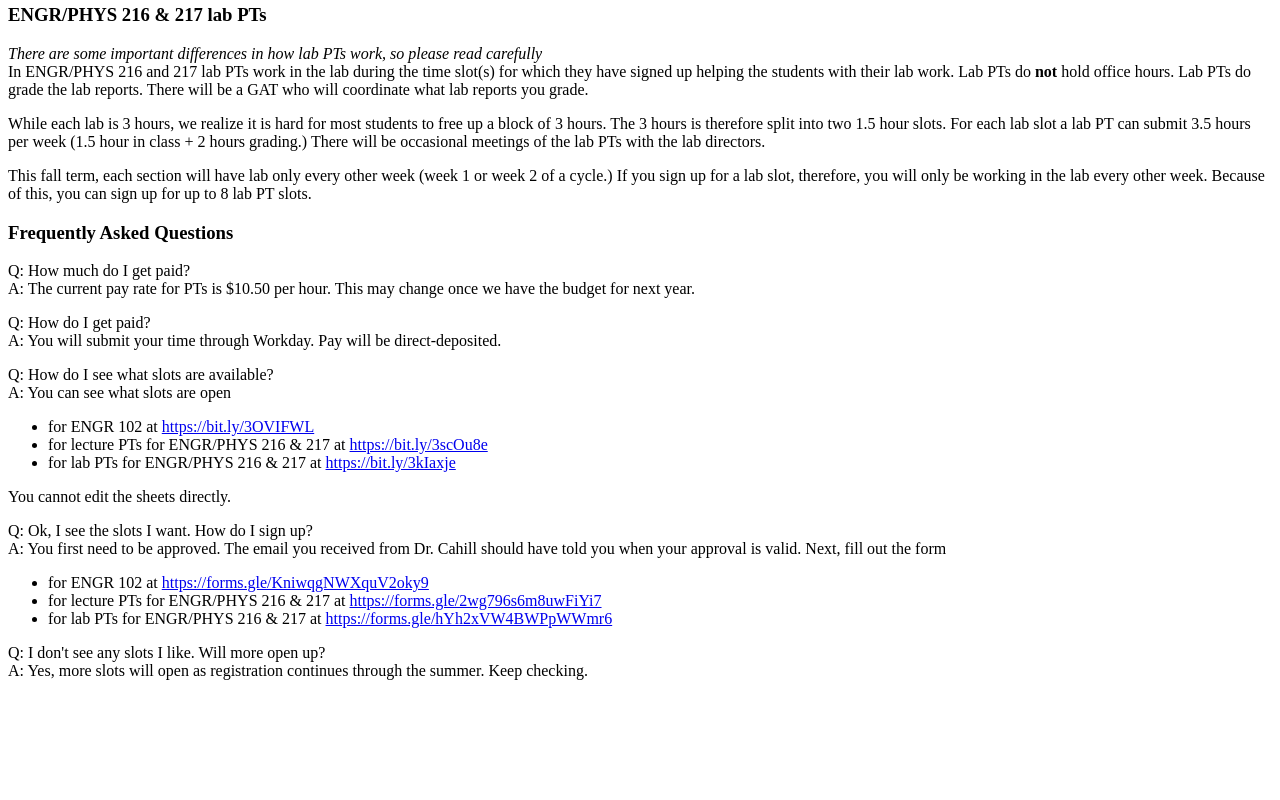
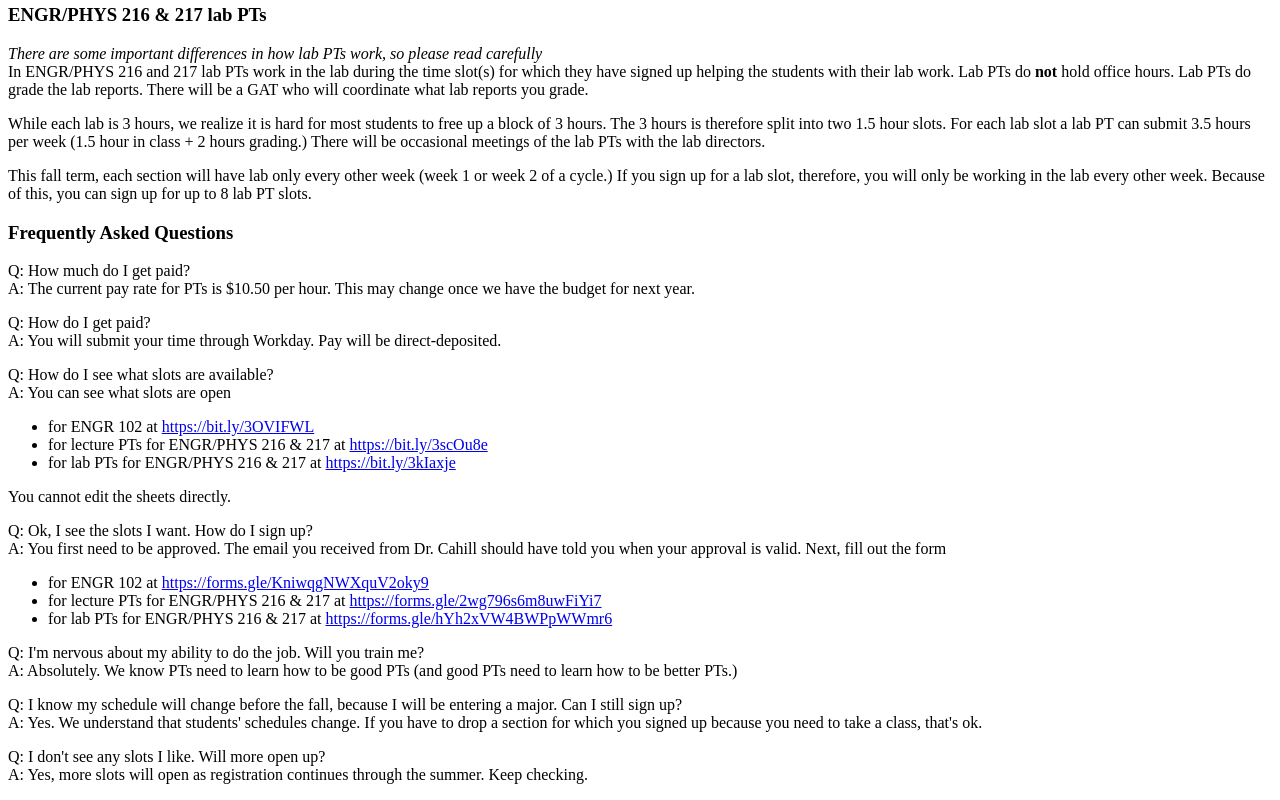
Before and after one commit to atcahill/atcahill.github.io, a plain HTML site: page PTinfoFall2022.html in a window 1280 px wide. Shown: the part 570-1370 px from the top of the page. Before the commit the page ends 1266 px from the top, so only its background shows below. Drawn offline with Linux system fonts and the light colour scheme.

Commit message:
Update PTinfoFall2022

```diff
--- a/PTinfoFall2022.html
+++ b/PTinfoFall2022.html
@@ -35,6 +35,10 @@ A: You first need to be approved. The email you received from Dr. Cahill should
 <li class="has-line-data" data-line-start="45" data-line-end="46">for lecture PTs for ENGR/PHYS 216 &amp; 217 at <a href="https://forms.gle/2wg796s6m8uwFiYi7">https://forms.gle/2wg796s6m8uwFiYi7</a></li>
 <li class="has-line-data" data-line-start="46" data-line-end="47">for lab PTs for ENGR/PHYS 216 &amp; 217 at <a href="https://forms.gle/hYh2xVW4BWPpWWmr6">https://forms.gle/hYh2xVW4BWPpWWmr6</a></li>
 </ul>
+<p>Q: I'm nervous about my ability to do the job.  Will you train me?<br>
+A: Absolutely. We know PTs need to learn how to be good PTs (and good PTs need to learn how to be better PTs.)</p>
+<p>Q: I know my schedule will change before the fall, because I will be entering a major.  Can I still sign up?<br>
+A: Yes. We understand that students' schedules change. If you have to drop a section for which you signed up because you need to take a class, that's ok.</p>
 <p class="has-line-data" data-line-start="47" data-line-end="36">Q: I don't see any slots I like. Will more open up?<br>
 A: Yes, more slots will open as registration continues through the summer. Keep checking.</p>
 <script data-cfasync="false" src="/cdn-cgi/scripts/5c5dd728/cloudflare-static/email-decode.min.js"></script></body></html>
```
